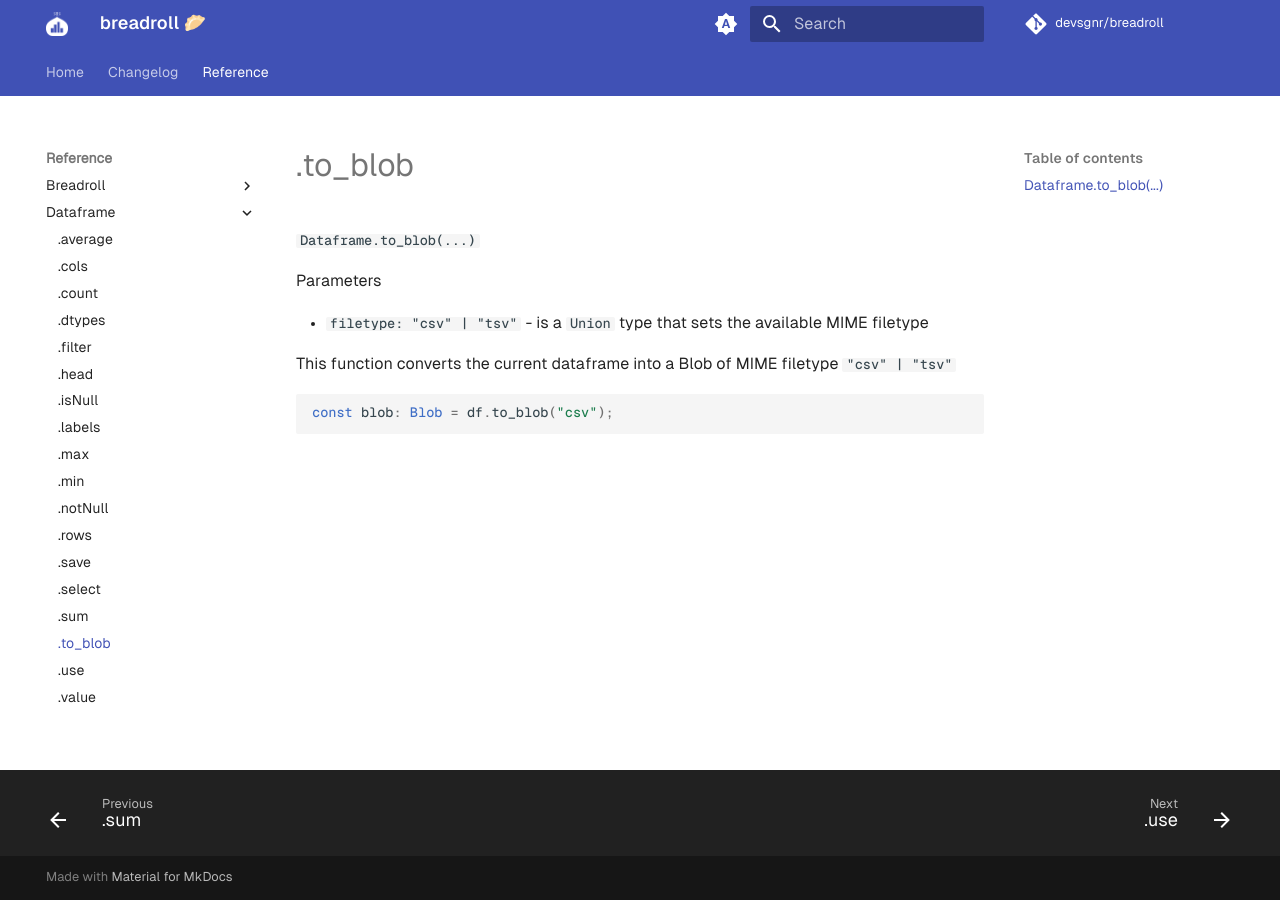
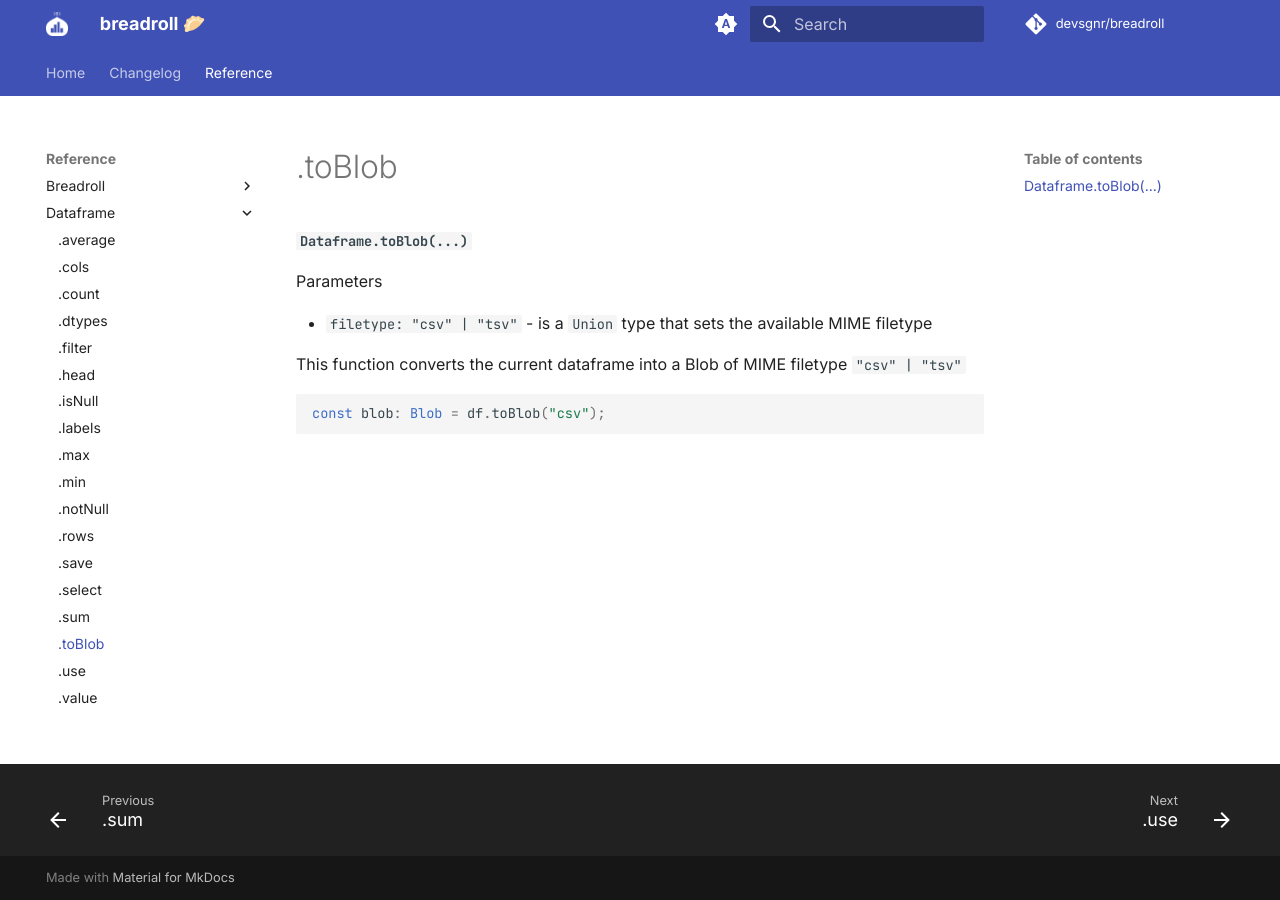
Before and after one commit to devsgnr/breadroll, an MkDocs documentation site: the page built from docs/docs/reference/Dataframe/toBlob.md, in a window 1280 px wide. Built offline with MkDocs 1.6.1 and Material for MkDocs 9.7.7, drawn with Linux system fonts in a browser that asks for light colours; comment, search, counter and statistics services are not loaded.

Commit message:
fixed API - changed to_blob to toBlob on Dataframe

````diff
--- a/docs/docs/reference/Dataframe/to_blob.md
+++ b/docs/docs/reference/Dataframe/toBlob.md
@@ -1,8 +1,8 @@
 ---
-title: .to_blob
+title: .toBlob
 ---
 
-#### `Dataframe.to_blob(...)`
+#### `Dataframe.toBlob(...)`
 Parameters
 
 - `filetype: "csv" | "tsv"` - is a `Union` type that sets the available MIME filetype
@@ -10,5 +10,5 @@
 This function converts the current dataframe into a Blob of MIME filetype `"csv" | "tsv"`
 
 ```typescript
-const blob: Blob = df.to_blob("csv");
+const blob: Blob = df.toBlob("csv");
 ```
--- a/docs/mkdocs.yml
+++ b/docs/mkdocs.yml
@@ -1,5 +1,8 @@
 site_name: breadroll 🥟
 theme:
+  font:
+    text: Inter
+    code: JetBrains Mono
   logo: assets/png/breadroll_white.png
   favicon: assets/png/breadroll_brand.png
   name: material
@@ -24,8 +27,6 @@
       toggle:
         icon: material/brightness-4
         name: Switch to system preference
-extra_css:
-  - stylesheets/extra.css
 markdown_extensions:
   - admonition
   - pymdownx.details
````
Also changed, not shown: 1 other file.
